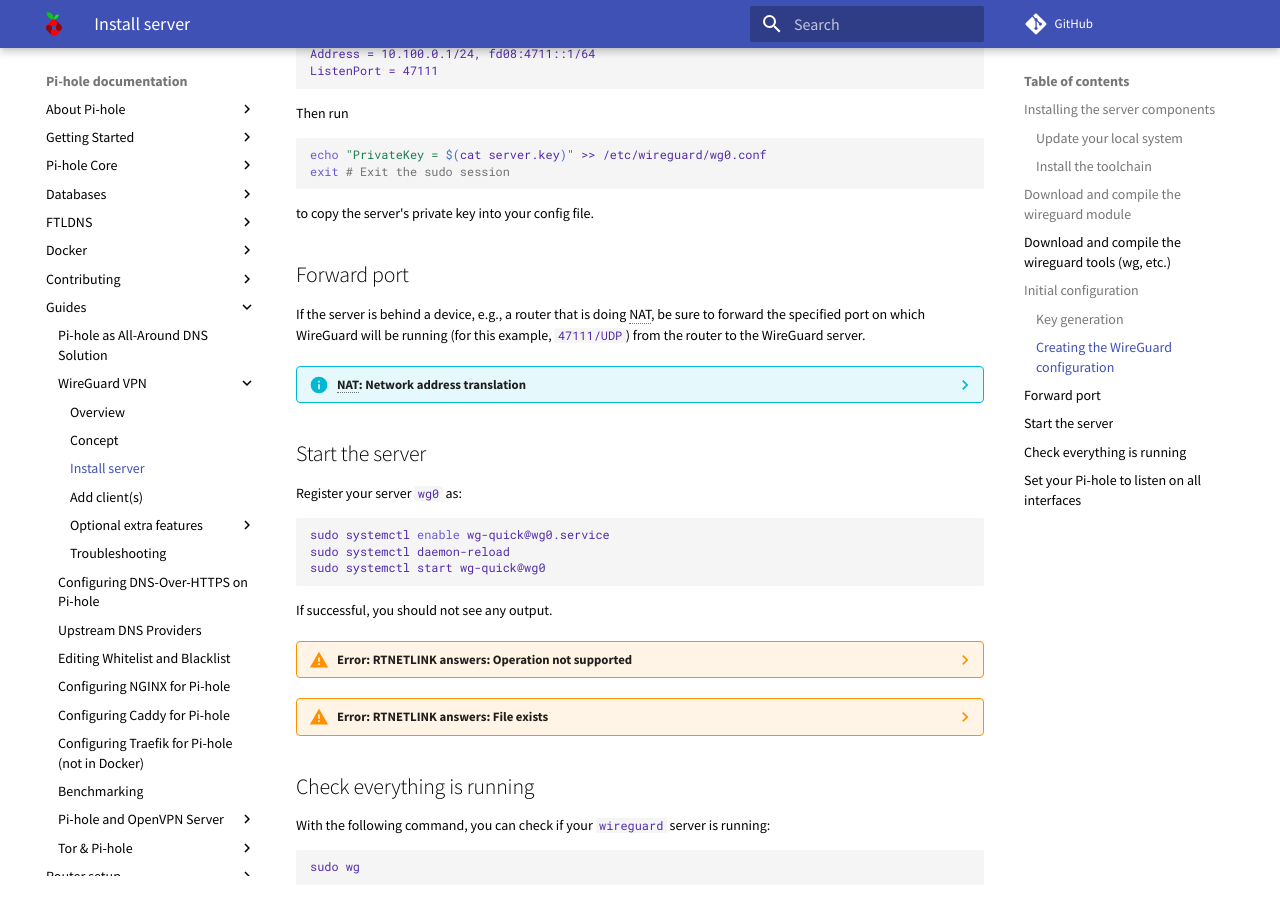
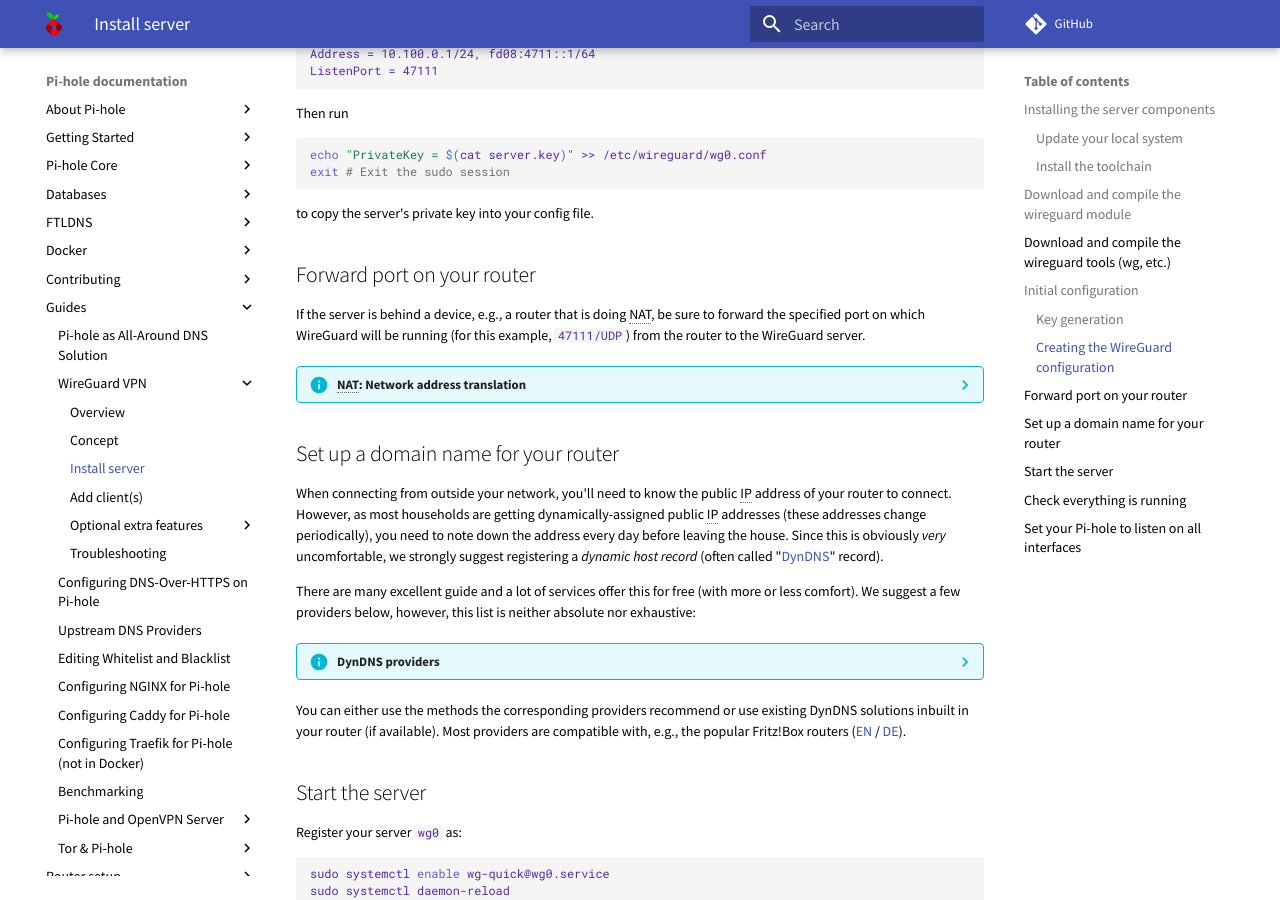
Before and after one commit to pi-hole/docs, an MkDocs documentation site: the page built from docs/guides/wireguard/server.md, in a window 1280 px wide and 900 px high, scrolled down 1247 px. Built offline with MkDocs 1.6.1 and Material for MkDocs 9.7.7, drawn with Linux system fonts in a browser that asks for light colours; comment, search, counter and statistics services are not loaded.

Commit message:
Add DynDNS recommendation/documentation
Signed-off-by: DL6ER <dl6er@dl6er.de>

```diff
--- a/docs/abbreviations.md
+++ b/docs/abbreviations.md
@@ -39,3 +39,4 @@
 *[TFTP]: Trivial File Transfer Protocol is a simple lockstep File Transfer Protocol which allows a client to get a file from or put a file onto a remote host
 *[TTL]: Time-To-Live is a mechanism that limits the lifespan or lifetime of data in a computer or network
 *[NAT]: Network address translation
+*[DnyDNS]: Dynamic DNS record pointing to a frequently changing IP address
--- a/docs/guides/wireguard/server.md
+++ b/docs/guides/wireguard/server.md
@@ -130,13 +130,44 @@
 
 to copy the server's private key into your config file.
 
-## Forward port
+## Forward port on your router
 
 If the server is behind a device, e.g., a router that is doing NAT, be sure to forward the specified port on which WireGuard will be running (for this example, `47111/UDP`) from the router to the WireGuard server.
 
 ??? info "NAT: Network address translation"
     Network address translation modifies network packages. Incoming connection requests have their destination address rewritten to a different one.
     NAT involves more than just changing the IP addresses. For instance, when mapping address `1.2.3.4` to `5.6.7.8`, there is no need to add a rule to do the reverse translation. A `netfilter` system called `conntrack` recognizes packets that are replies to an existing connection. Each connection has its own NAT state attached to it. Reverse translation is done automatically.
+
+## Set up a domain name for your router
+
+When connecting from outside your network, you'll need to know the public IP address of your router to connect. However, as most households are getting dynamically-assigned public IP addresses (these addresses change periodically), you need to note down the address every day before leaving the house. Since this is obviously *very* uncomfortable, we strongly suggest registering a *dynamic host record* (often called "[DynDNS](https://en.wikipedia.org/wiki/Dynamic_DNS)" record).
+
+There are many excellent guide and a lot of services offer this for free (with more or less comfort). We suggest a few providers below, however, this list is neither absolute nor exhaustive:
+
+<!-- markdownlint-disable code-block-style -->
+??? info "DynDNS providers"
+    - [Strato.de](https://www.strato.de/hosting/dynamic-dns-free/) (Guides: [EN](https://www.strato.com/faq/en_us/domain/this-is-how-easy-it-is-to-set-up-dyndns-for-your-domains/) / [DE](https://www.strato.de/faq/domains/so-einfach-richten-sie-dyndns-fuer-ihre-domains-ein/))
+
+        If you already have a hosting package at Strato, you can easily set up a subdomain to be used as DynDNS record. This is entirely free for members.
+
+    - [DNSHome.de](DNSHome.de)
+
+        This provider offers you several free subdomains under different domain names. SSL and also IPv6 are possible. DNSSEC is activated by default. They offer configuration guides for the Fritz!Box and also `ddclient` (update tool for Windows and Linux) on the website.
+
+    - [GoIP.de](http://www.goip.de/)
+
+        Go IP is a German DynDNS provider. The service is completely free and allows the registration of one domain and up to 15 subdomains per person. The website is characterized by extensive help with setting up the router.
+
+    - [noip.com](https://www.noip.com/support/knowledgebase/getting-started-with-no-ip-com/)
+
+        You can up to three hostnames like `myname.no-ip.org` for free. A disadvantage is that you have to confirm the domains at least every 30 days, otherwise they will be deleted.
+
+    - [Dyn.com](https://account.dyn.com/)
+
+        One of the first providers to offer DynDNS was the American company Dyn, whose product "DynDNS" gave its name to an entire service branch. In the meantime, numerous successors whose services are often free of charge came up. DynDNS service is especially easy to use is if it is directly supported by the router.
+<!-- markdownlint-enable code-block-style -->
+
+You can either use the methods the corresponding providers recommend or use existing DynDNS solutions inbuilt in your router (if available). Most providers are compatible with, e.g., the popular Fritz!Box routers ([EN](https://en.avm.de/service/fritzbox/fritzbox-4040/knowledge-base/publication/show/30_Setting-up-dynamic-DNS-in-the-FRITZ-Box/) / [DE](https://avm.de/service/fritzbox/fritzbox-7590/wissensdatenbank/publication/show/30_Dynamic-DNS-in-FRITZ-Box-einrichten/)).
 
 ## Start the server
 
```
